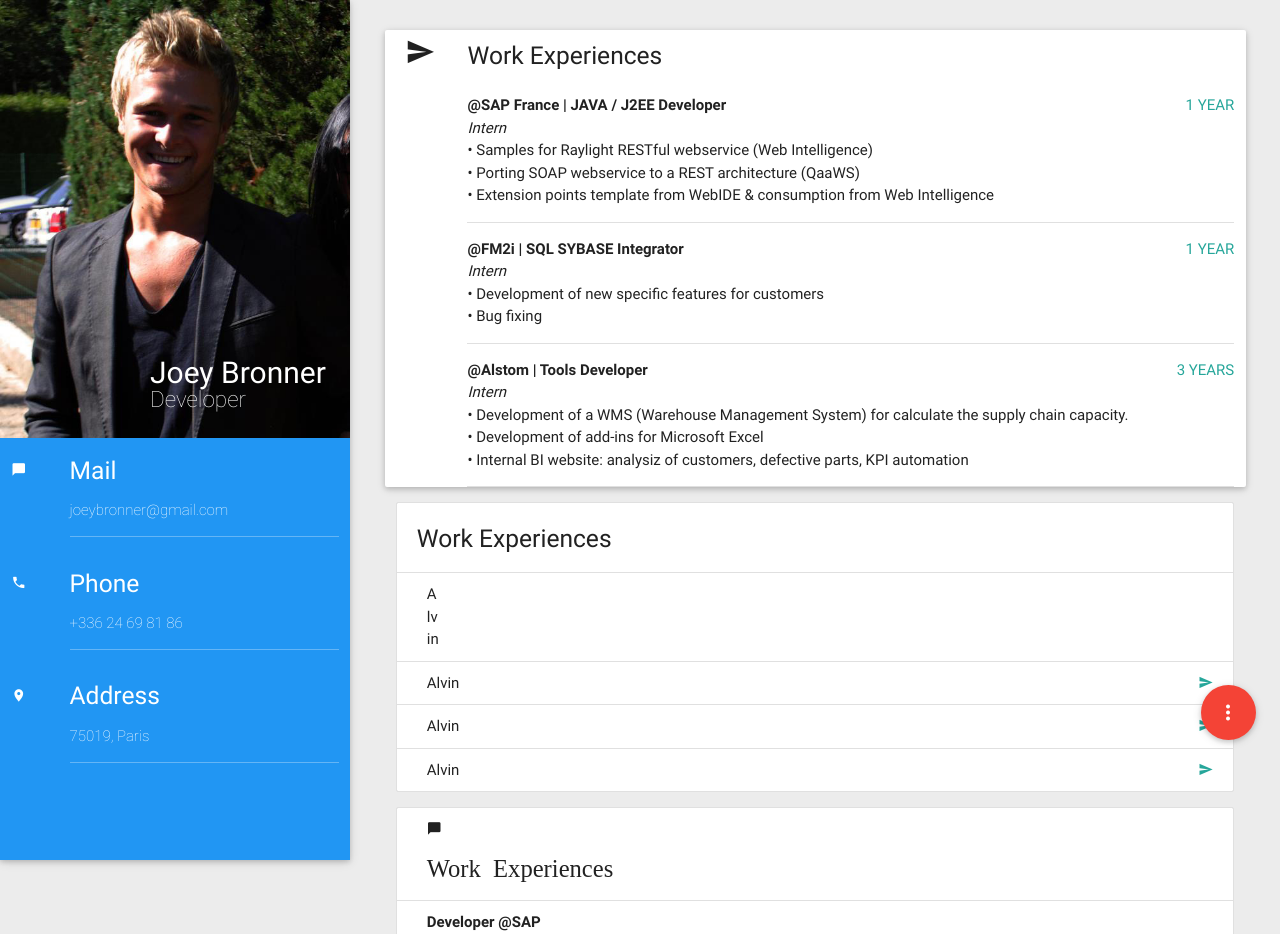
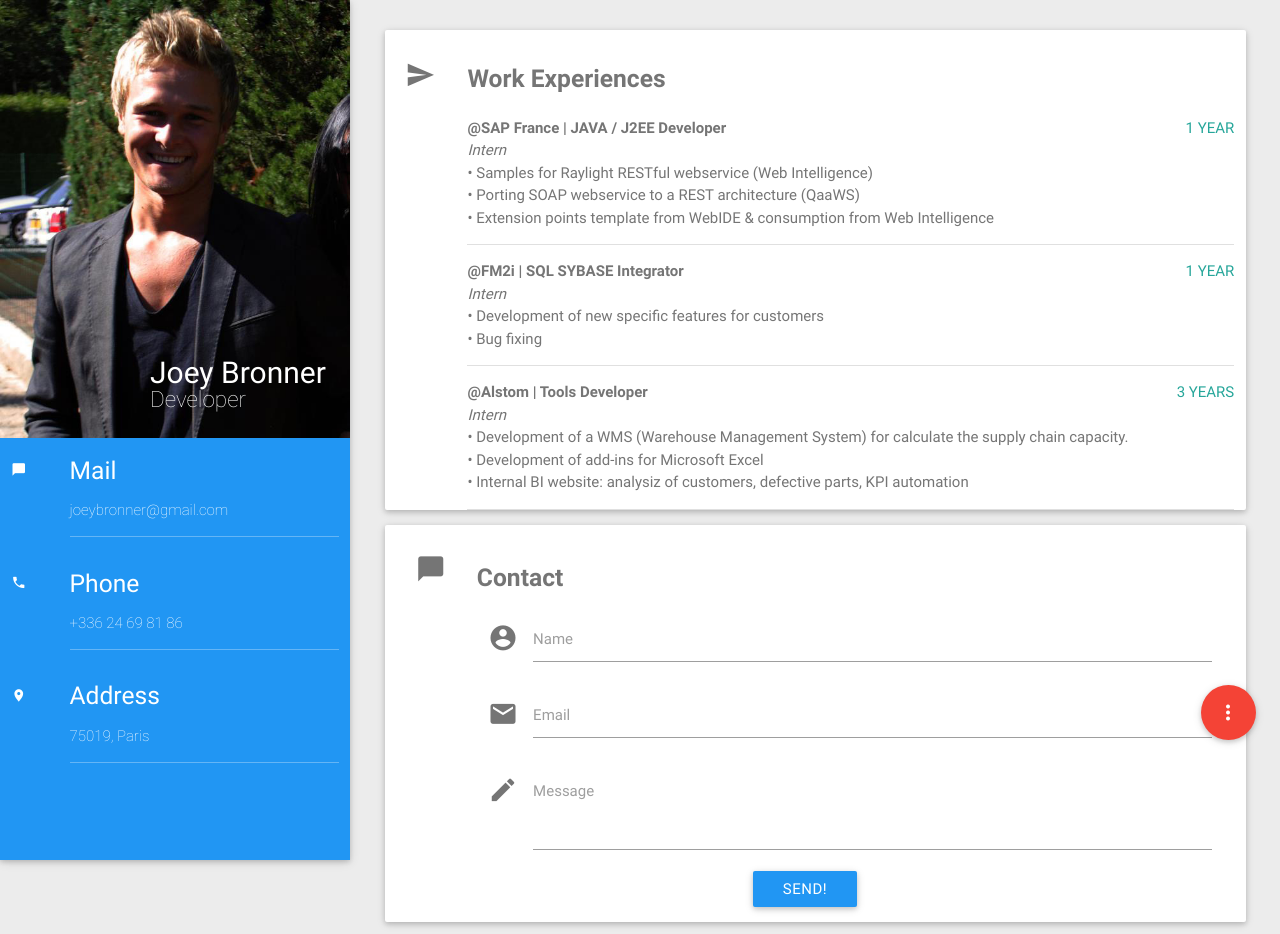
Before and after one commit to joeybronner/portfolio-materialdesign, a plain HTML site: page index.html in a window 1280 px wide. Shown: the top 934 px of the page. Drawn offline with nearby package versions, Linux system fonts and the light colour scheme.

Commit message:
New contact card

```diff
--- a/index.html
+++ b/index.html
@@ -145,9 +145,10 @@ quis nostrud exercitation ullamco laboris nisi ut aliquip ex ea commodo consequa
 		-->
 		<br>
 
-<div class="card row">
-  <div class="col s1 center"><i class="mdi-content-send small"></i></div>
-  <div class="col s11"><h5>Work Experiences</h5></div>
+<div class="card row grey-text text-darken-1">
+  <div class="col s1 center"><br><i class="mdi-content-send small"></i></div>
+  <br>
+  <div class="col s11"><h5><b>Work Experiences</b></h5></div>
   <div class="col s11 offset-s1">
 	<p class="secondary-content">1 YEAR</p>
 	<p><b>@SAP France | JAVA / J2EE Developer</b><br>
@@ -174,6 +175,37 @@ quis nostrud exercitation ullamco laboris nisi ut aliquip ex ea commodo consequa
 	• Internal BI website: analysiz of customers, defective parts, KPI automation
 	<div class="divider grey lighten-2"></div>
   </div>
+  </div>
+
+<div class="card row grey-text text-darken-1">
+	<form class="col s12">
+	<div class="col s1 center"><br><i class="mdi-communication-messenger small"></i></div>
+	<div class="col s11"><h5><b><br>Contact</b></h5></div>
+    <div class="col s11 offset-s1">
+      <div class="input-field col s12">
+	  <i class="mdi-action-account-circle prefix"></i>
+        <input id="username" type="text" class="validate">
+        <label for="username">Name</label>
+      </div>
+    </div>
+    <div class="col s11 offset-s1">
+      <div class="input-field col s12">
+	  <i class="mdi-content-markunread prefix"></i>
+        <input id="email" type="text" class="validate">
+        <label for="email">Email</label>
+      </div>
+    </div>
+	<div class="col s11 offset-s1">
+		  <div class="input-field col s12">
+			<i class="mdi-editor-mode-edit prefix"></i>
+			<textarea id="icon_prefix2" class="materialize-textarea"></textarea>
+			<label for="icon_prefix2">Message</label>
+		  </div>
+	</div>
+	<div class="col s12 center">
+		<a class="btn blue white-text" onclick="toast('I am a toast', 4000)">Send!</a>
+	</div>
+</form>
   </div>
 
 		<ul class="collection with-header">
@@ -270,34 +302,9 @@ quis nostrud exercitation ullamco laboris nisi ut aliquip ex ea commodo consequa
         <h6>feel free to contact me</h6>
 		<hr>
 
-<div class="row">
-  <form class="col s12">
-    <div class="row">
-      <div class="input-field col s6">
-	  <i class="mdi-action-account-circle prefix"></i>
-        <input id="username" type="text" class="validate">
-        <label for="username">Name</label>
-      </div>
-    </div>
-    <div class="row">
-      <div class="input-field col s6">
-	  <i class="mdi-content-markunread prefix"></i>
-        <input id="email" type="text" class="validate">
-        <label for="email">Email</label>
-      </div>
-    </div>
-	<div class="row">
-		  <div class="input-field col s6">
-			<i class="mdi-editor-mode-edit prefix"></i>
-			<textarea id="icon_prefix2" class="materialize-textarea"></textarea>
-			<label for="icon_prefix2">Message</label>
-		  </div>
-	</div>
-  </form>
-</div>
-		   <a class="btn" onclick="toast('I am a toast', 4000)">Send!</a>
 
-      </div>
+
+
 
 
 
```
